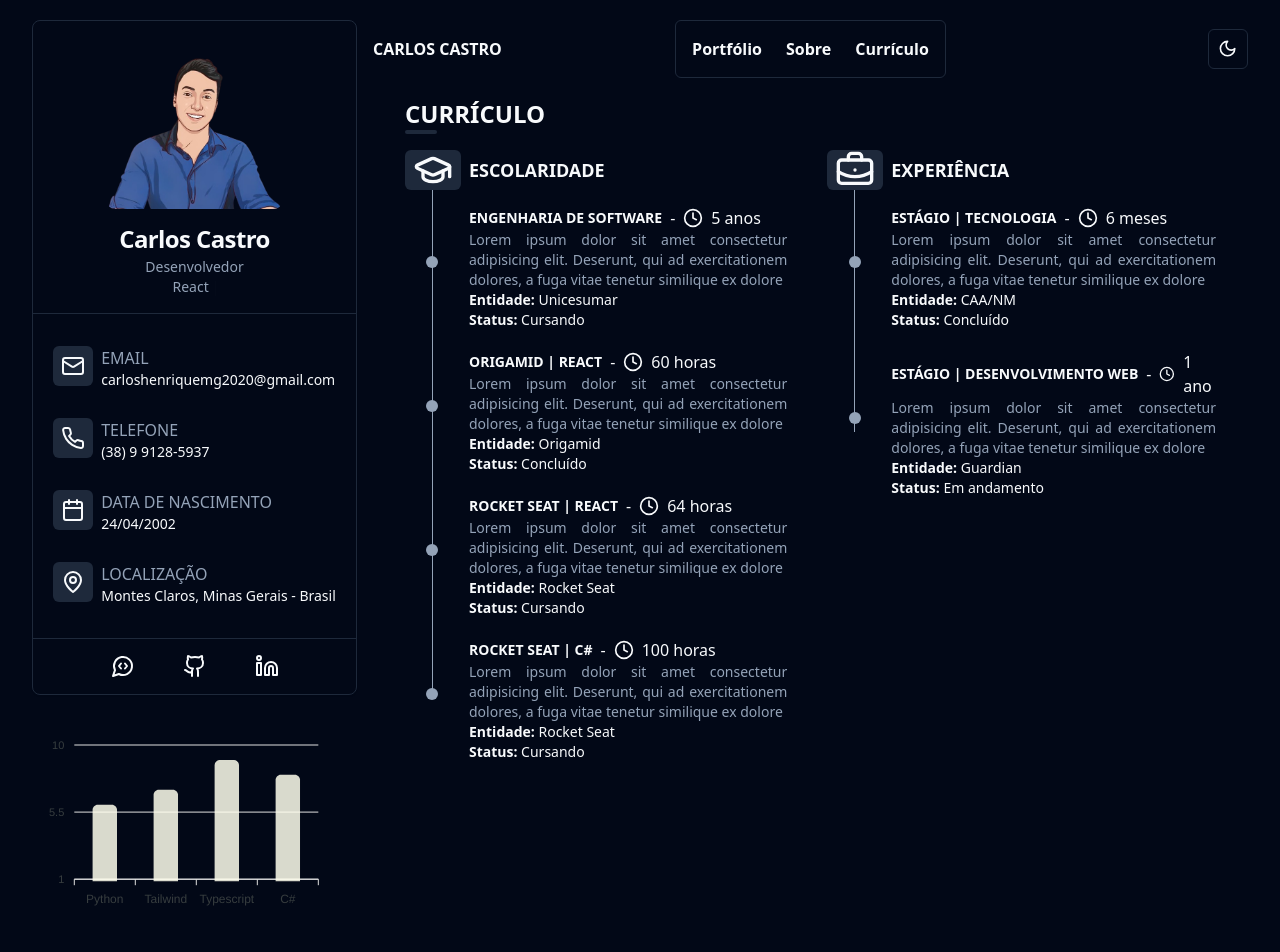
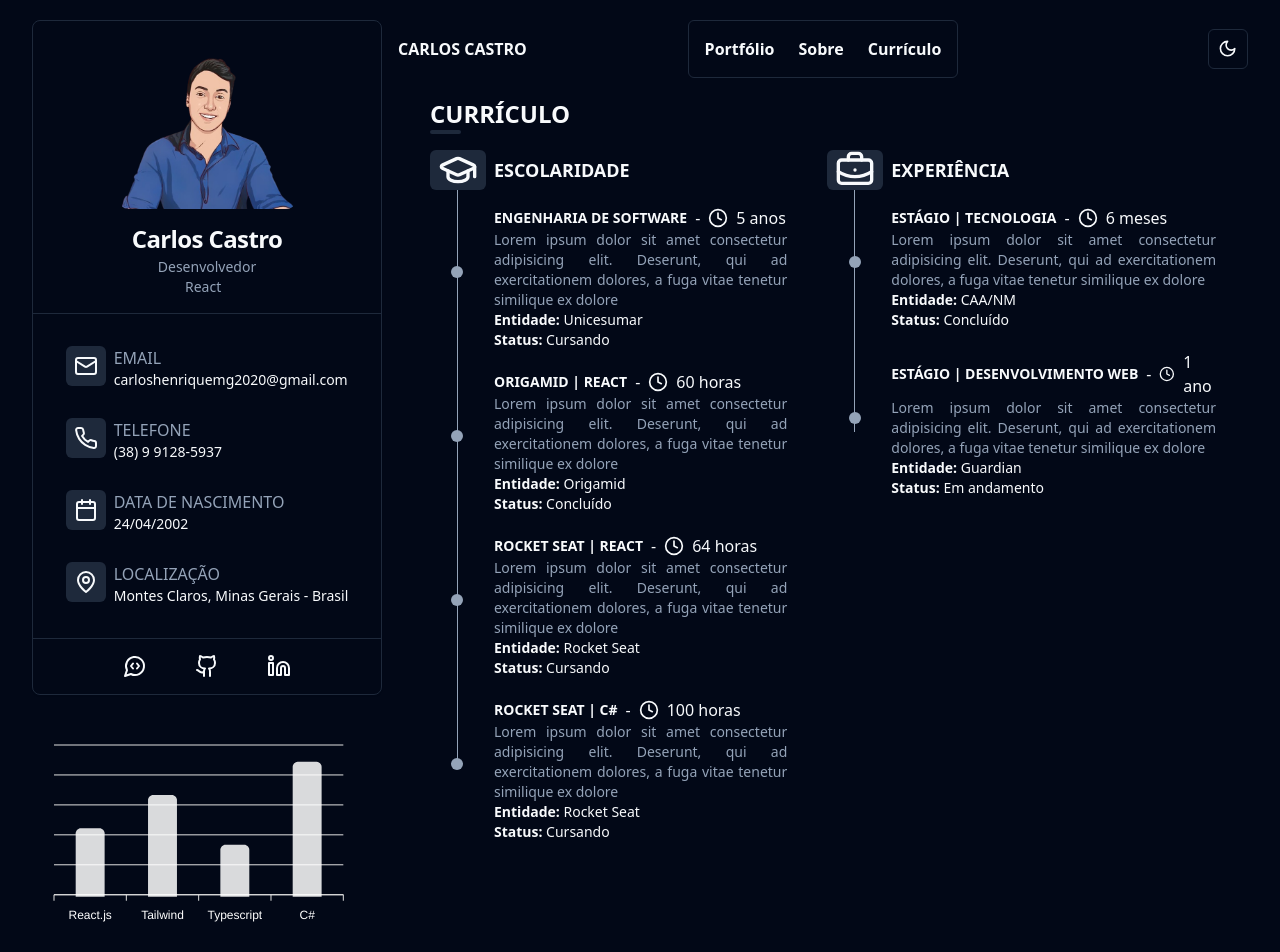
Before and after one commit to Carlos-Castro11/portfolio, a React (Vite) app: page /resume in a window 1280 px wide. Shown: the top 952 px of the page. Built offline with nearby package versions, Linux system fonts and the light colour scheme.

Commit message:
Add new graph config

```diff
--- a/src/components/graphic.tsx
+++ b/src/components/graphic.tsx
@@ -1,14 +1,31 @@
-/* eslint-disable @typescript-eslint/no-explicit-any */
-import React from 'react'
-import Chart from 'react-apexcharts'
+import ApexChart from 'react-apexcharts'
 
-// eslint-disable-next-line @typescript-eslint/ban-types
-class Graphic extends React.Component<{}, { options: any; series: any }> {
-  constructor(props: any) {
-    super(props)
+import { useTheme } from './theme/theme-provider'
 
-    this.state = {
-      options: {
+export function Graphic() {
+  const { theme } = useTheme()
+
+  const primary = theme === 'dark' ? '#fff' : '#000'
+
+  const options: ApexCharts.ApexOptions | undefined = {
+    tooltip: {
+      enabled: false,
+    },
+    xaxis: {
+      categories: ['React.js', 'Tailwind', 'Typescript', 'C#'],
+      labels: {
+        style: {
+          colors: primary,
+        },
+      },
+    },
+    yaxis: {
+      min: 1,
+      max: 10,
+      labels: {
+        show: false,
+      },
+    },
     dataLabels: {
       enabled: false,
     },
@@ -25,61 +42,40 @@ class Graphic extends React.Component<{}, { options: any; series: any }> {
         columnWidth: '40%',
       },
     },
-        xaxis: {
-          categories: ['Python', 'Tailwind', 'Typescript', 'C#'],
-        },
-        yaxis: {
-          show: true,
-          min: 1,
-          max: 10,
-        },
-      },
-      series: [
+  }
+
+  const series = [
     {
       data: [
         {
-              x: 'Python',
-              y: 6,
-              fillColor: '#ffe',
+          x: 'teste',
+          y: [5],
+          fillColor: primary,
         },
         {
-              x: 'Category B',
-              y: 7,
-              fillColor: '#ffe',
+          x: 'teste2',
+          y: [7],
+          fillColor: primary,
         },
         {
-              x: 'Category C',
-              y: 9,
-              fillColor: '#ffe',
+          x: 'teste3',
+          y: [4],
+          fillColor: primary,
         },
         {
-              x: 'Category C',
-              y: 8,
-              fillColor: '#ffe',
+          x: 'teste4',
+          y: [9],
+          fillColor: primary,
         },
       ],
     },
-      ],
-    }
-  }
+  ]
 
-  render() {
   return (
-      <div className="app">
-        <div className="row">
-          <div className="mixed-chart">
-            <Chart
-              options={this.state.options}
-              series={this.state.series}
-              type="bar"
-              width="325"
-              strokeColor="#775DD0"
-            />
-          </div>
-        </div>
+    <div className="">
+      <ApexChart options={options} series={series} type="bar" width="350" />
     </div>
   )
 }
-}
 
 export default Graphic
--- a/src/components/theme/theme-provider.tsx
+++ b/src/components/theme/theme-provider.tsx
@@ -1,6 +1,6 @@
 import { createContext, useContext, useEffect, useState } from 'react'
 
-type Theme = 'dark' | 'light' | 'system'
+export type Theme = 'dark' | 'light' | 'system'
 
 type ThemeProviderProps = {
   children: React.ReactNode
```
Lines whose indentation alone changed are shown as unchanged.
